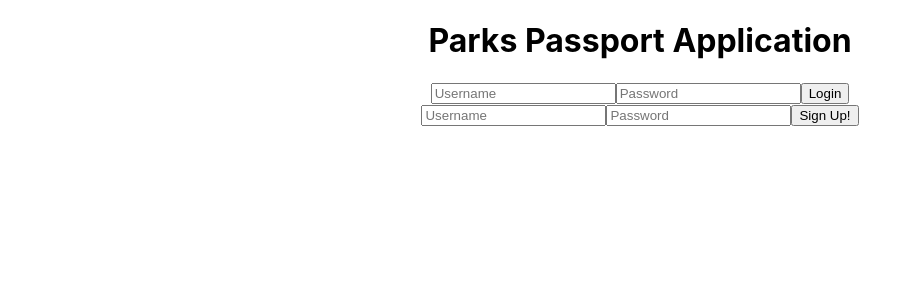
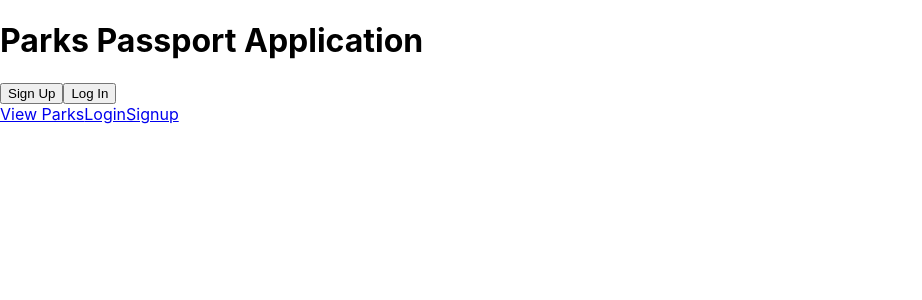
Before and after one commit to LocalParkPassport/FrontEnd, a React (Create React App) app in the folder park-passport/: page / in a window 1280 px wide. Shown: the top 300 px of the page, without its empty margins (0-922 px from the left). Built offline with nearby package versions, Linux system fonts and the light colour scheme.

Commit message:
Router Set up with Navbar

```diff
--- a/park-passport/package.json
+++ b/park-passport/package.json
@@ -7,6 +7,7 @@
     "axios": "^0.19.0",
     "react": "^16.12.0",
     "react-dom": "^16.12.0",
+    "react-router-dom": "^5.1.2",
     "react-scripts": "3.2.0"
   },
   "scripts": {
--- a/park-passport/src/App.js
+++ b/park-passport/src/App.js
@@ -1,23 +1,34 @@
 // Import Libraries here
 import React from 'react';
 import './App.css';
-
+import { BrowserRouter as Router } from "react-router-dom";
+import { Route, Switch, Link } from "react-router-dom";
 // Import Components here
 import ParkList from './Components/ParkList'
 import AppBar from './Components/AppBar'
 import Login from './Components/Login'
 import Signup from './Components/Signup';
+import NavBar from './Components/NavBar'
+import { LinearProgress } from '@material-ui/core';
 
 // Application here
 function App() {
   return (
-    <div className="App">
-      <div><h1>Parks Passport Application</h1></div>
-      {/* {<AppBar    />}
-      {<ParkList  />} */}
-      <Login/>
-      <Signup/>
-    </div>
+    <Router>
+      <div>
+        <div><h1>Parks Passport Application</h1></div>
+        <NavBar/>
+        {/* <Route path='/' component={HomePage}/> */}
+        <Route path='/Park-List' component={ParkList}/>
+        <Route path='/Login' component={Login}/>
+        <Route path='/Signup' component={Signup}/>
+        <Link to='/Park-List'>View Parks</Link>
+        <Link to='/Login'>Login</Link>
+        <Link to='/Signup'>Signup</Link>
+        {/* {<AppBar    />}
+        {<ParkList  />} */}
+      </div>
+    </Router>
   );
 }
 
--- /dev/null
+++ b/park-passport/src/Components/NavBar.js
@@ -0,0 +1,30 @@
+import React from 'react'
+
+const NavBar= ()=>{
+    let NavLinks;
+    const signOut= ()=>{
+        localStorage.clear()
+        window.location.href='/'
+    }
+    if(localStorage.getItem('token')){
+        NavLinks=(
+            <div>
+                <button onClick={signOut}>Sign Out</button>
+            </div>
+        )
+    }else{
+        NavLinks=(
+            <div>
+                <button>Sign Up</button>
+                <button>Log In</button>
+            </div>
+        )
+    }
+    return(
+        <div>
+            {NavLinks}
+        </div>
+    )
+}
+
+export default NavBar
```
Also changed, not shown: 1 other file (tests, documents, lock files or other folders).
